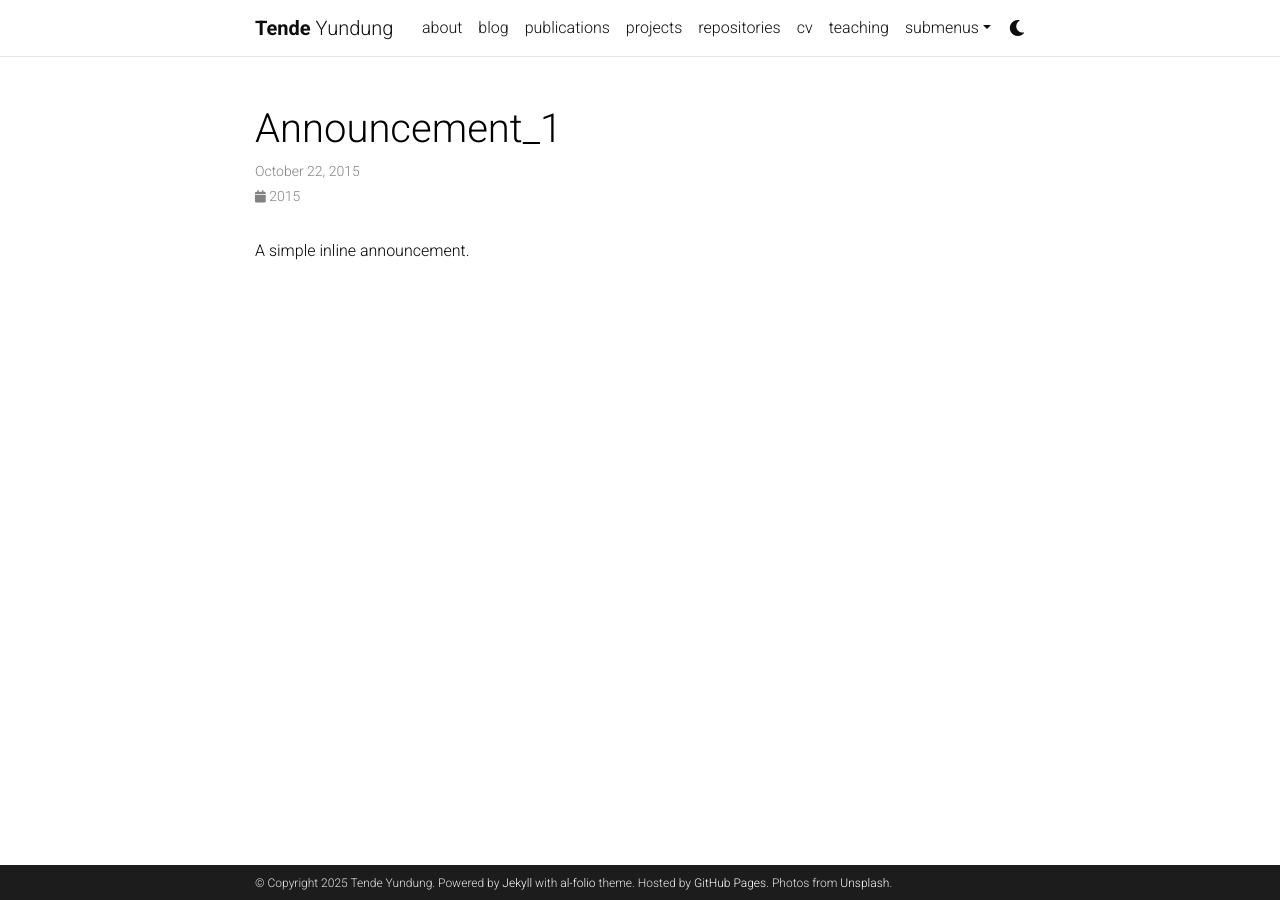
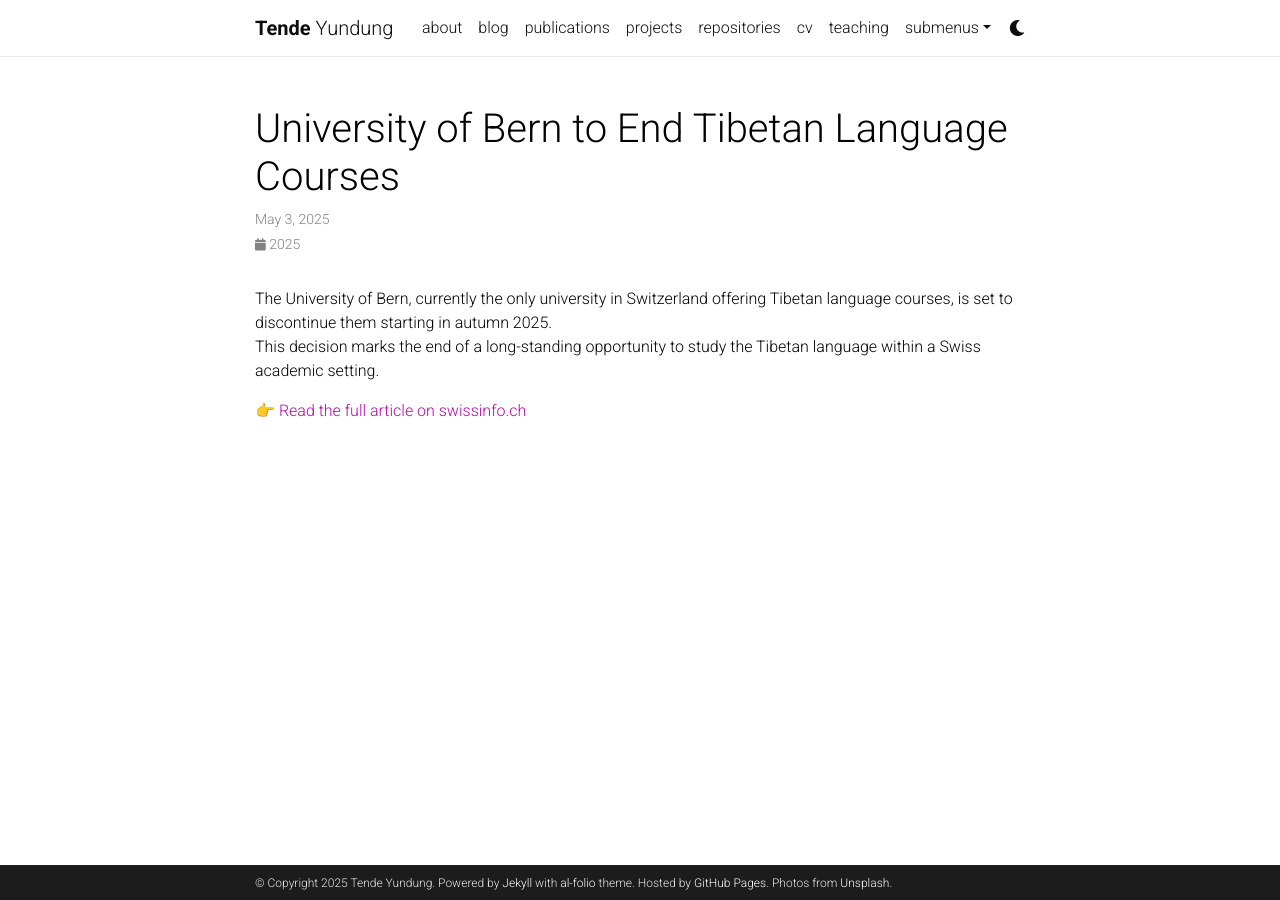
Before and after one commit to yundung/yundung.github.io, a Jekyll site: the page built from _news/announcement_1.md, in a window 1280 px wide. Built offline with Jekyll 4.4.1, drawn with Linux system fonts in a browser that asks for light colours; comment, search, counter and statistics services are not loaded; a style sheet for code colours, icons or effects is not loaded.

Commit message:
Update news announcement_1

```diff
--- a/_news/announcement_1.md
+++ b/_news/announcement_1.md
@@ -1,8 +1,12 @@
 ---
 layout: post
-date: 2015-10-22 15:59:00-0400
+title: University of Bern to End Tibetan Language Courses
+date: 2025-05-03 12:00:00 +0200
 inline: true
 related_posts: false
 ---
 
-A simple inline announcement.
+The University of Bern, currently the only university in Switzerland offering Tibetan language courses, is set to discontinue them starting in autumn 2025.
+This decision marks the end of a long-standing opportunity to study the Tibetan language within a Swiss academic setting.
+
+👉 [Read the full article on swissinfo.ch](https://www.swissinfo.ch/eng/education/tibetan-language-courses-to-stop-at-university-of-bern/89060915)
```
